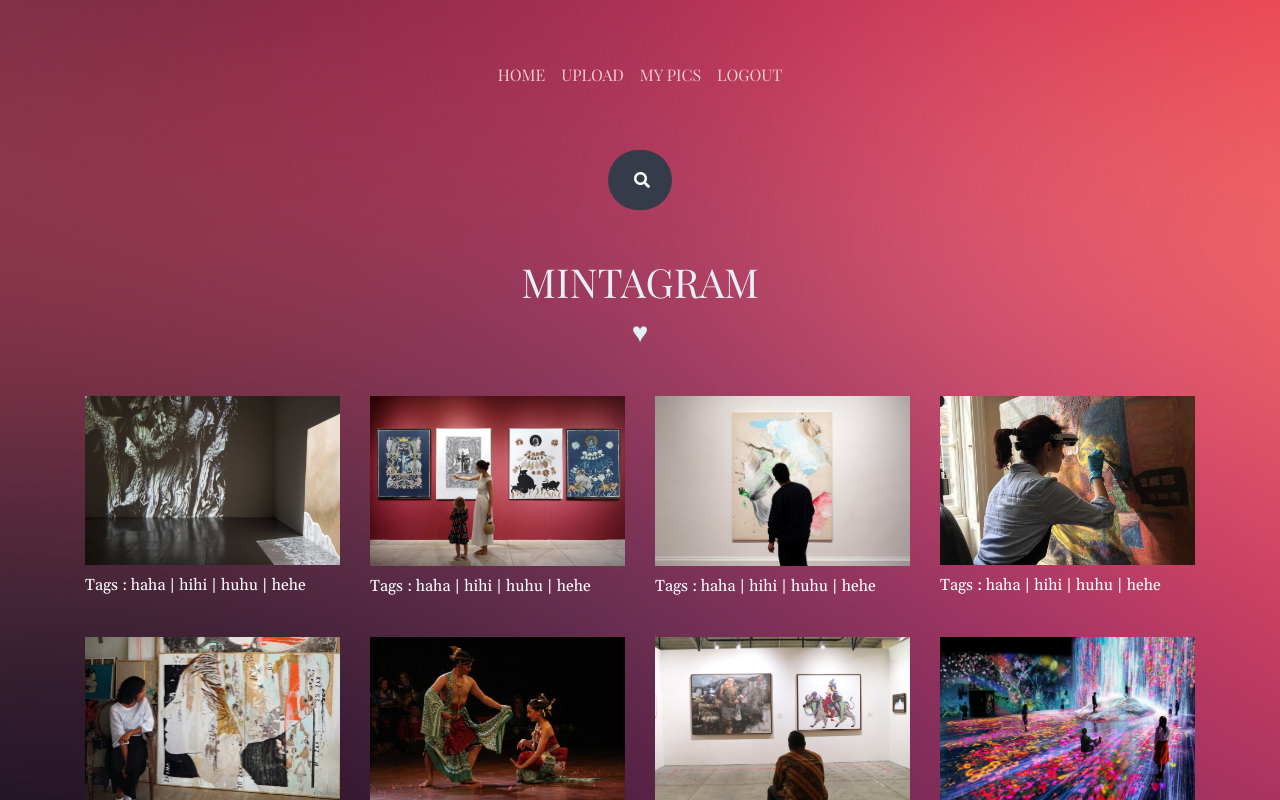
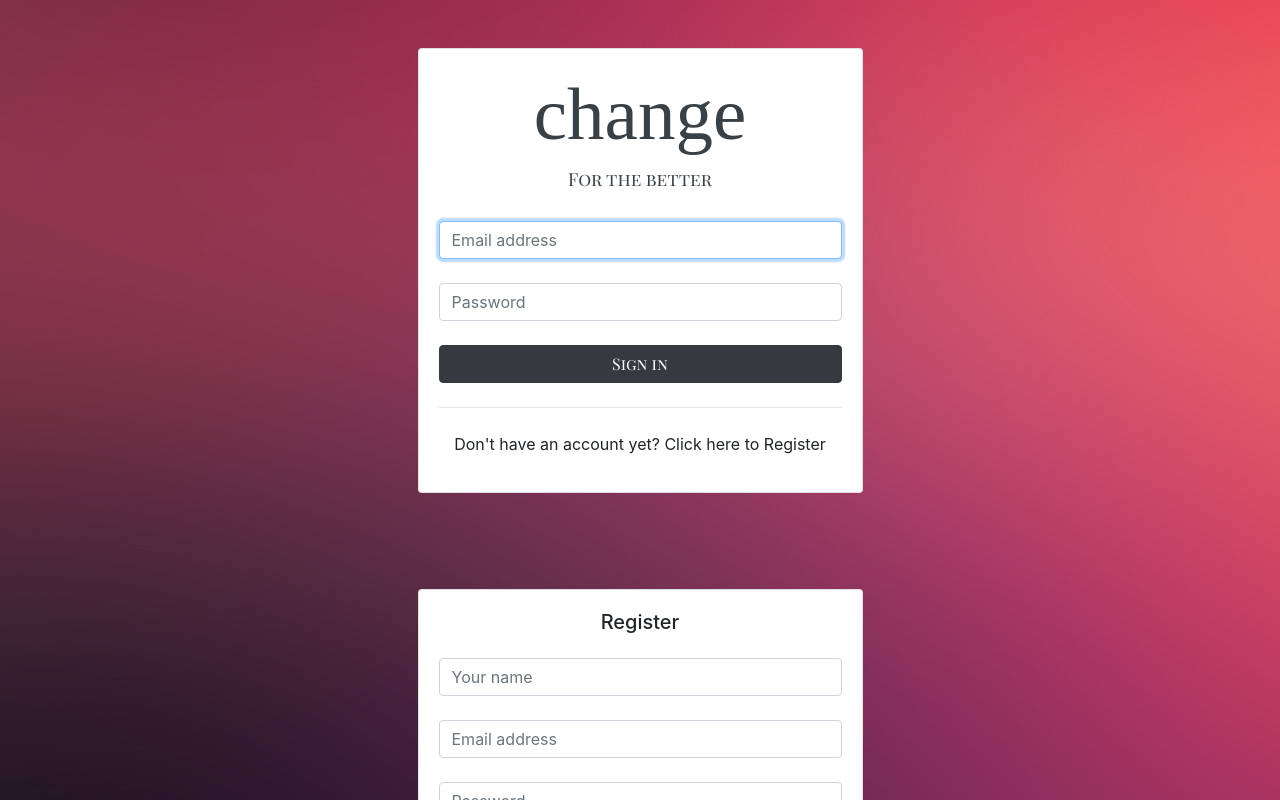
Before and after one commit to Min-taGram/CLIENT, a Vue app: page / in a window 1280 px wide. Shown: the top 800 px of the page. Built offline with nearby package versions, Linux system fonts and the light colour scheme; a web font is replaced by a local one.

Commit message:
setengahlogin

```diff
--- a/src/App.vue
+++ b/src/App.vue
@@ -1,10 +1,10 @@
 <template>
   <div class="div">
-    <!-- <login></login>
-    <register></register>-->
+    <login></login>
+    <register></register>
     <headerbuatankita></headerbuatankita>
     <search-bar></search-bar>
-    <!-- <upload></upload> -->
+    <upload></upload>
     <gallery></gallery>
     <footerbuatankita></footerbuatankita>
   </div>
@@ -22,7 +22,11 @@ import footerbuatankita from "./components/footerbuatankita";
 
 export default {
   name: "App",
-  data: {},
+  data() {
+    return {
+
+    }
+  },
   components: {
     login,
     register,
--- a/src/components/login.vue
+++ b/src/components/login.vue
@@ -12,24 +12,43 @@
               </div>
               <form class="form-signin">
                 <div class="form-label-group mb-4">
-                              <input type="email" id="inputEmail" class="form-control" placeholder="Email address"
-                                 required autofocus>
+                  <input
+                    v-model="inputLogin"
+                    type="email"
+                    id="inputEmail"
+                    class="form-control"
+                    placeholder="Email address"
+                    required
+                    autofocus
+                  />
                   <!-- <label for="inputEmail">Email address</label> -->
                 </div>
 
                 <div class="form-label-group mb-4">
-                              <input type="password" id="inputPassword" class="form-control" placeholder="Password"
-                                 required>
+                  <input
+                    v-model="inputPassword"
+                    type="password"
+                    id="inputPassword"
+                    class="form-control"
+                    placeholder="Password"
+                    required
+                  />
                   <!-- <label for="inputPassword">Password</label> -->
                 </div>
-                           <button type="button" class="btn btn-dark px-5 btn-block"
-                              style="font-family: 'Playfair Display SC', serif;">Sign in</button>
-                           <hr class="my-4">
+                <button
+                  v-on:click.prevent="login"
+                  type="button"
+                  class="btn btn-dark px-5 btn-block"
+                  style="font-family: 'Playfair Display SC', serif;"
+                >Sign in</button>
+                <hr class="my-4" />
                 <!-- <button class="btn btn-lg btn-danger btn-block" type="submit"><i
                                  class="fab fa-google mr-2"></i>
-                              Sign in with Google</button> -->
-                           <p class="text-center mt-4" style="cursor: pointer;">
-                              Don't have an account yet? Click here to Register</p>
+                Sign in with Google</button>-->
+                <p
+                  class="text-center mt-4"
+                  style="cursor: pointer;"
+                >Don't have an account yet? Click here to Register</p>
               </form>
             </div>
             <!-- login sampai sini -->
@@ -41,13 +60,31 @@
 </template>
 
 <script>
+import axios from "axios";
 export default {
   data() {
     return {
+      inputLogin: "",
+      inputPassword: ""
     };
   },
   methods: {
-
+    login() {
+      axios({
+        method: "post",
+        url: "http://35.198.252.180/users/login",
+        data: {
+          email: this.inputLogin,
+          password: this.inputPassword
+        }
+      })
+        .then(({ data }) => {
+          localStorage.setItem("access_token", data);
+        })
+        .catch(err => {
+          console.log(err);
+        });
+    }
   }
 };
 </script>
```
Lines whose indentation alone changed are shown as unchanged.
